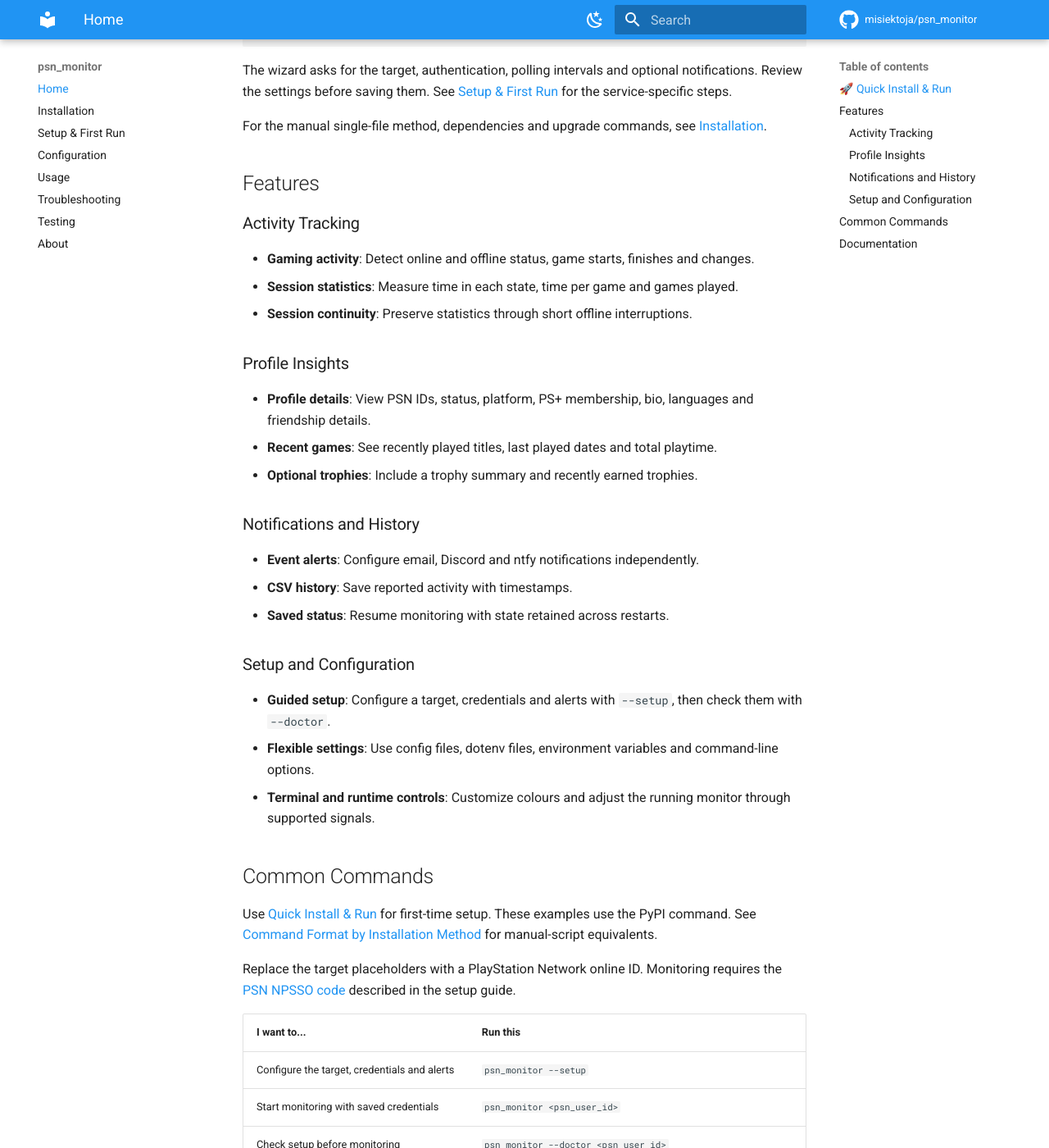
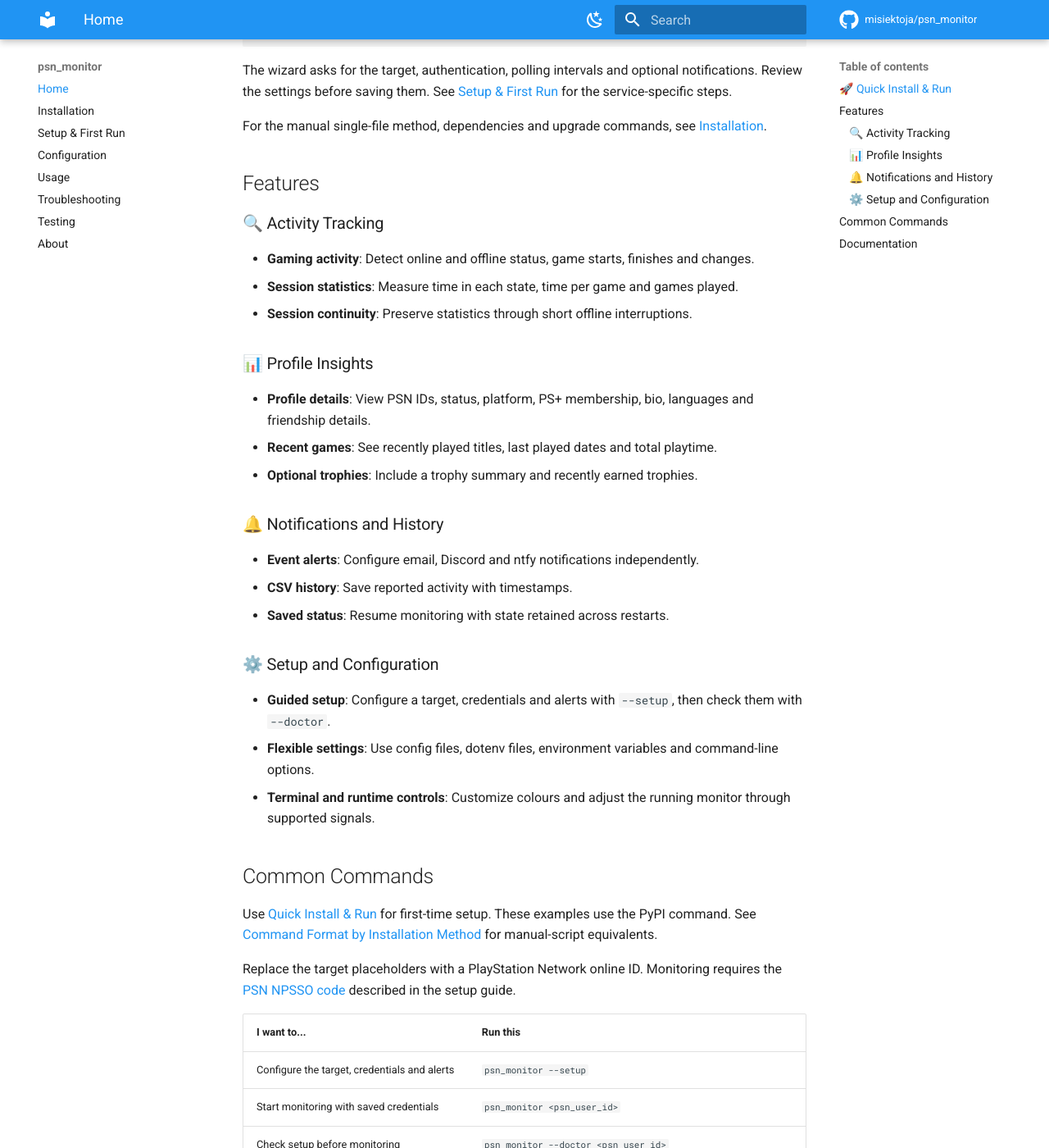
Before and after one commit to misiektoja/psn_monitor, an MkDocs documentation site: the page built from docs/index.md, in a window 1280 px wide and 1400 px high, scrolled down 1151 px. Shown: the whole window at 82% size. Built offline with MkDocs 1.6.1 and Material for MkDocs 9.7.7, drawn with Linux system fonts in a browser that asks for light colours; comment, search, counter and statistics services are not loaded.

Commit message:
docs(site): align feature heading icons with sibling monitors

```diff
--- a/docs/index.md
+++ b/docs/index.md
@@ -29,25 +29,25 @@
 
 ## Features
 
-### Activity Tracking
+### 🔍 Activity Tracking
 
 * **Gaming activity**: Detect online and offline status, game starts, finishes and changes.
 * **Session statistics**: Measure time in each state, time per game and games played.
 * **Session continuity**: Preserve statistics through short offline interruptions.
 
-### Profile Insights
+### 📊 Profile Insights
 
 * **Profile details**: View PSN IDs, status, platform, PS+ membership, bio, languages and friendship details.
 * **Recent games**: See recently played titles, last played dates and total playtime.
 * **Optional trophies**: Include a trophy summary and recently earned trophies.
 
-### Notifications and History
+### 🔔 Notifications and History
 
 * **Event alerts**: Configure email, Discord and ntfy notifications independently.
 * **CSV history**: Save reported activity with timestamps.
 * **Saved status**: Resume monitoring with state retained across restarts.
 
-### Setup and Configuration
+### ⚙️ Setup and Configuration
 
 * **Guided setup**: Configure a target, credentials and alerts with `--setup`, then check them with `--doctor`.
 * **Flexible settings**: Use config files, dotenv files, environment variables and command-line options.
```
Also changed, not shown: README.md (+4 -4 lines).
